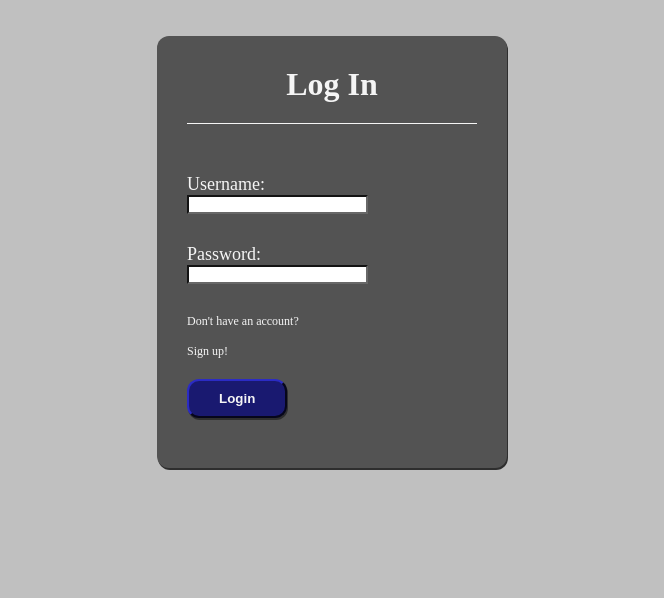
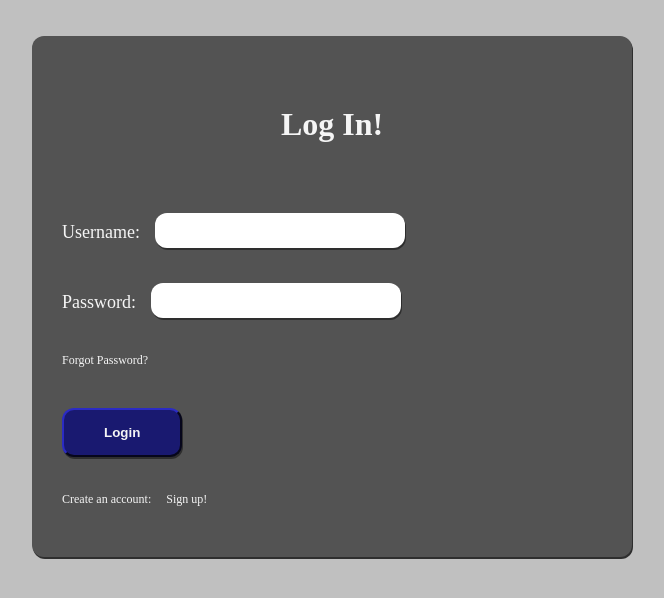
Before and after one commit to 2107ChatMaker/ChatMaker, a Next.js app: page /loginPage in a window 1280 px wide. Shown: the top 598 px of the page, without its empty margins (308-972 px from the left). Built offline with nearby package versions, Linux system fonts and the light colour scheme.

Commit message:
fixing spacing issues

```diff
--- a/pages/loginPage.tsx
+++ b/pages/loginPage.tsx
@@ -5,29 +5,31 @@ import Link from 'next/link';
 const Home: NextPage = () => {
     return (
         <div>
+            {/* Creating a space to put the card */}
             <main className='loginDiv'>
                 <br/><br/>
                 {/* Creating a form so we can gather input */}
                 <form action="" method="" className='loginForm'>
                     <h1>
-                        Log In
+                        Log In!
                     </h1>
                     <div className="loginElements">
-                        <label htmlFor="username">Username: </label>
-                        <input className="" id="username" name="username" />
+                        <label htmlFor="username">Username:</label>
+                        <input id="username" name="username" />
                     </div>
                     <div className="loginElements">
-                        <label htmlFor="password">Password: </label>
-                        <input className="" id="password" name="password"  type="password" />
+                        <label htmlFor="password">Password:</label>
+                        <input id="password" name="password"  type="password" />
                     </div>
-                    <div className='account'>Don't have an account?<br/> <br/><Link href="">Sign up!</Link></div>
+                    <div className='forgotPassword'>Forgot Password?</div>
                     <button className="button" type="submit">Login</button>
+                    {/* Will link to the create account page */}
+                    <div className='newAccount'>Create an account: &emsp;<Link href="">Sign up!</Link></div>
                 </form>
             </main>
         </div>
     )
 }
-
 export default Home;
 
 /* Reference
--- a/styles/globals.sass
+++ b/styles/globals.sass
@@ -18,10 +18,12 @@ a
   padding: 10px 30px
   //This makes the edges rounded
   border-radius: 12px
+  //font colour is offwhite, not plain white so it doesn't contrast
   color: whitesmoke
   background-color: midnightblue
   font-weight: bold
   box-shadow: 1px 2px #2E2E2E
+  //margin left and right are set to auto so it will center itself in it's space
   margin-left: auto
   margin-right: auto
   margin-bottom: 20px
@@ -32,10 +34,9 @@ a
   font-family: 'Times New Roman', serif
   position: fixed
   background: #c0c0c0
+  //width will be whatever the user's screen width is
   width: 100%
   height: 100vh
-  top: 0
-  left: 0
 
 
 .loginForm
@@ -49,18 +50,24 @@ a
   border-radius: 12px
   box-shadow: 1px 2px #2E2E2E
 
-.loginForm .account
+.loginForm .newAccount
   font-size: 12px
   padding-bottom: 20px
 
+  margin-top: 15px
+
+.loginForm .forgotPassword
+  font-size: 12px
+  padding-bottom: 40px
+  border: 1px
+
 .loginForm h1
-  border-bottom: 1px solid
   text-align: center
   padding-bottom: 20px
+  margin-top: 40px
 
-.loginForm input
-  border-color: #686868
 
+//adding space to the top of only the first element in the log in for spacing
 .loginElements:first-of-type
   margin-top: 50px
 
@@ -69,13 +76,43 @@ a
   height: 50px
   border: none
   border-radius: 3px
-  margin-bottom: 20px
+  margin-bottom: 40px
 
 .loginElements label
   width: 130px
-  display: inline-block
   font-size: 18px
 
-.logoSpace
-  height: 200px
-  width: 200px
+.loginElements input
+  width: 250px
+  height: 35px
+  padding-left: 10px
+  padding-top: 5px
+  border-radius: 12px
+  border: 1px
+  box-shadow: 1px 2px #2E2E2E
+
+
+@media (min-width: 600px)
+  .loginForm
+    background: #535353
+    color: whitesmoke
+    width: 600px
+    overflow: hidden
+    margin: auto
+    margin: 20 450px
+    padding: 30px
+    border-radius: 12px
+    box-shadow: 1px 2px #2E2E2E
+
+  .button
+    //making button look bigger on a bigger screen
+    padding: 15px 40px
+    margin-bottom: 20px
+
+  .loginElements
+    width: 400px
+    display: inline-block
+    margin-bottom: 20px
+
+  .loginElements label
+    margin-right: 15px
```
